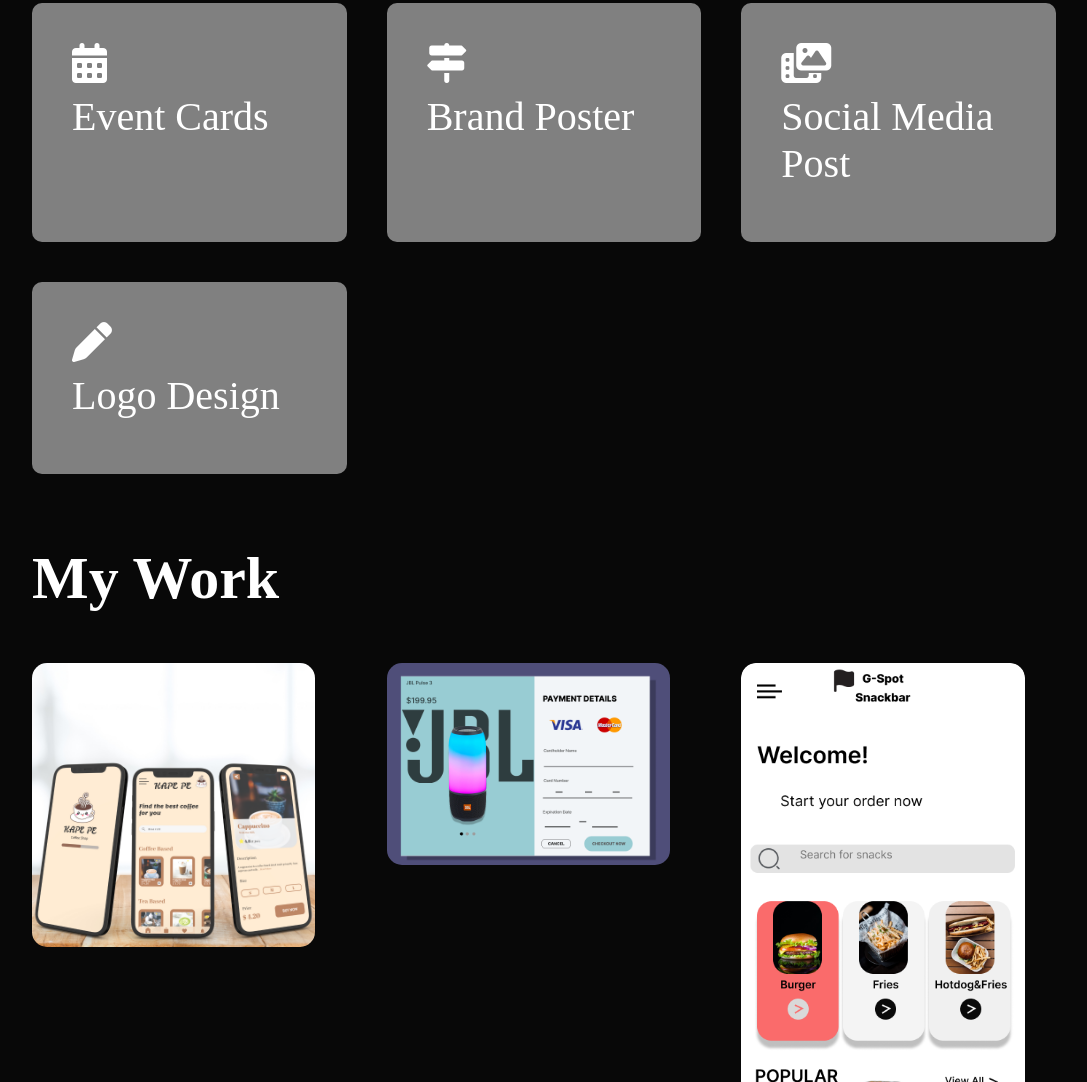
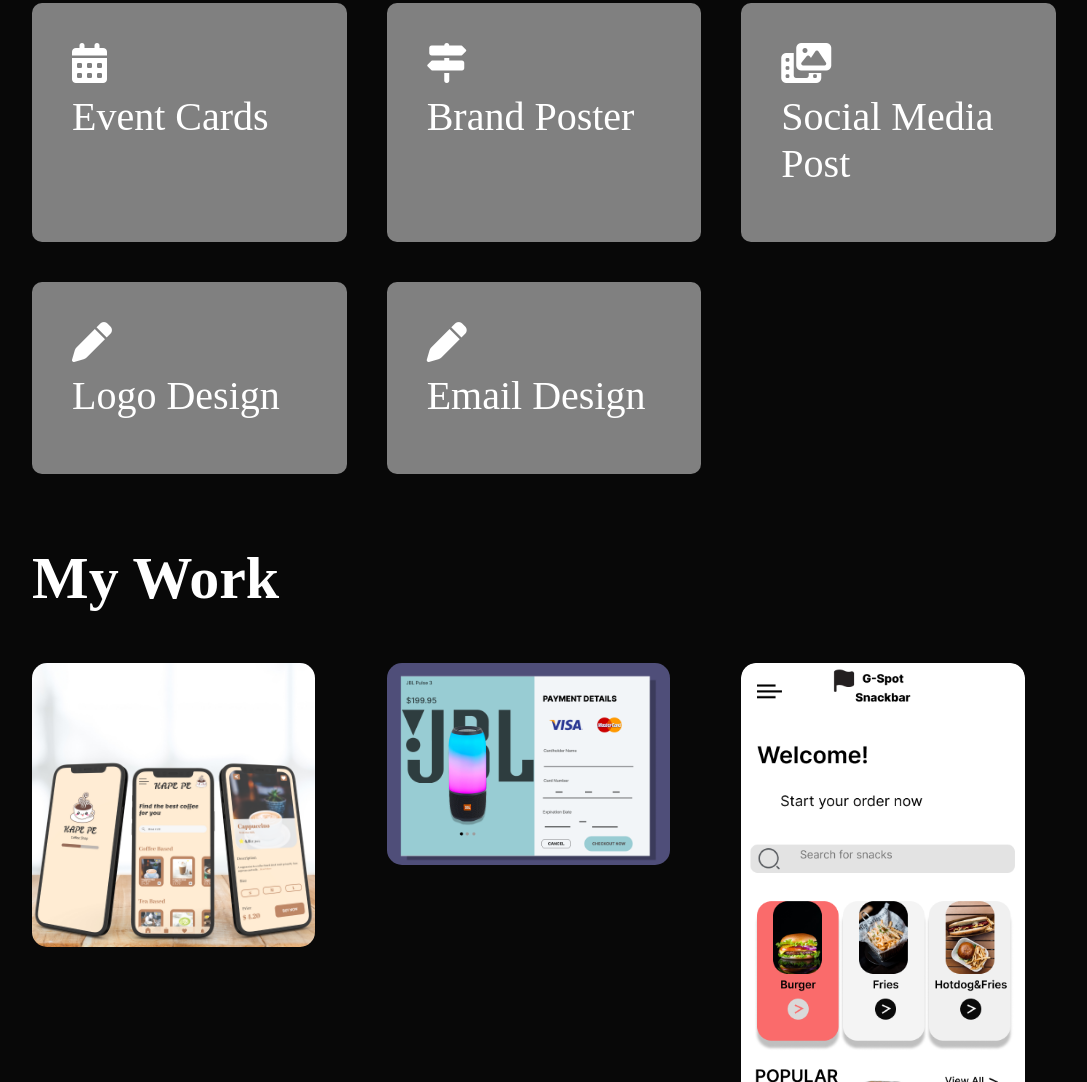
Before and after one commit to gelwinaraya/final, a plain HTML site: page index.html in a window 1280 px wide. Shown: the part 1468-2550 px from the top of the page, without its empty margins (96-1183 px from the left). Drawn offline with Linux system fonts and the light colour scheme.

Commit message:
Update index.html

```diff
--- a/index.html
+++ b/index.html
@@ -97,6 +97,10 @@
 				<i class="fa-solid fa-pen"></i>
 				<h2> Logo Design</h2>
 			</div>
+			<div>
+				<i class="fa-solid fa-pen"></i>
+				<h2> Email Design</h2>
+			</div>
 		</div>
 
 	</div>
```
